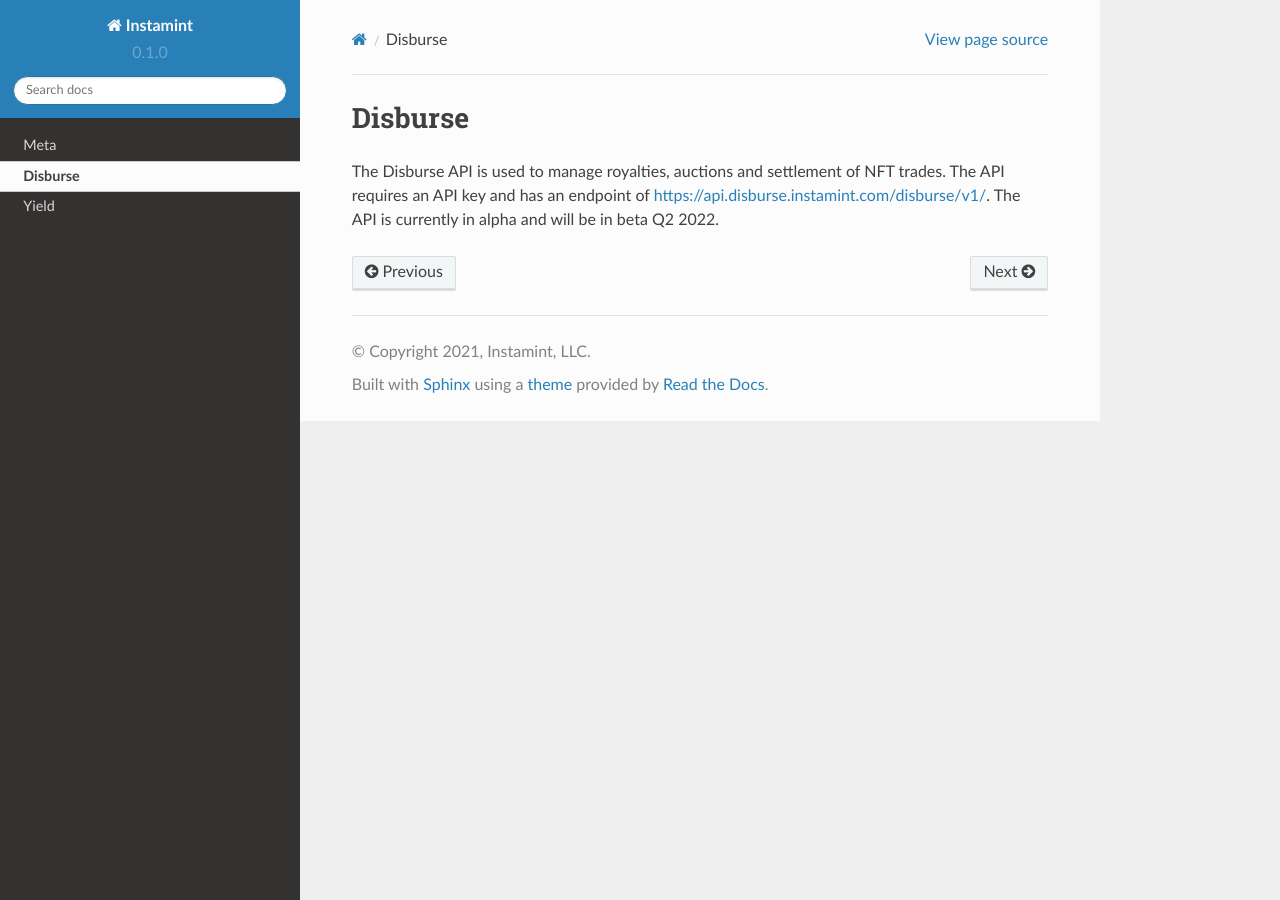
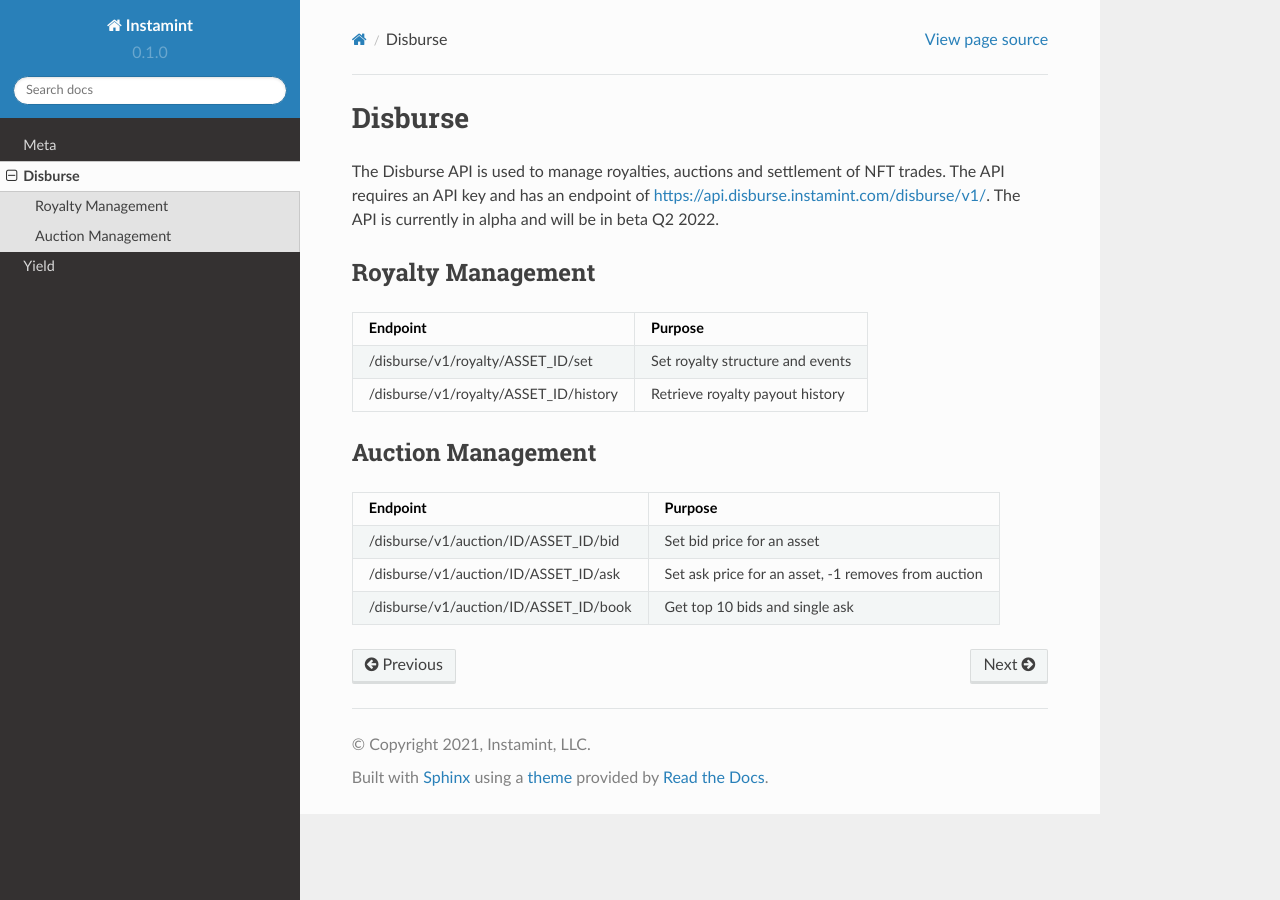
Before and after one commit to instamint/zzz-deprecated-docs, a Sphinx documentation site: the page built from docs/source/disburse.rst, in a window 1280 px wide. Built offline with Sphinx 7.4.7 and the Read the Docs theme 2.0.0, drawn with Linux system fonts in a browser that asks for light colours.

Commit message:
Update disburse.rst

```diff
--- a/docs/source/disburse.rst
+++ b/docs/source/disburse.rst
@@ -2,3 +2,27 @@
 ===================================
 
 The Disburse API is used to manage royalties, auctions and settlement of NFT trades. The API requires an API key and has an endpoint of https://api.disburse.instamint.com/disburse/v1/. The API is currently in alpha and will be in beta Q2 2022.
+
+Royalty Management
+-------------------
++-------------------------------------------+--------------------------------------------------------------+
+| Endpoint                                  | Purpose                                                      |
++===========================================+==============================================================+
+| /disburse/v1/royalty/ASSET_ID/set         | Set royalty structure and events                             |
++-------------------------------------------+--------------------------------------------------------------+
+| /disburse/v1/royalty/ASSET_ID/history     | Retrieve royalty payout history                              |
++-------------------------------------------+--------------------------------------------------------------+
+
+
+Auction Management
+-------------------
+
++-------------------------------------------+--------------------------------------------------------------+
+| Endpoint                                  | Purpose                                                      |
++===========================================+==============================================================+
+| /disburse/v1/auction/ID/ASSET_ID/bid      | Set bid price for an asset                                   |
++-------------------------------------------+--------------------------------------------------------------+
+| /disburse/v1/auction/ID/ASSET_ID/ask      | Set ask price for an asset, -1 removes from auction          |
++-------------------------------------------+--------------------------------------------------------------+
+| /disburse/v1/auction/ID/ASSET_ID/book     | Get top 10 bids and single ask                               |
++-------------------------------------------+--------------------------------------------------------------+
```
